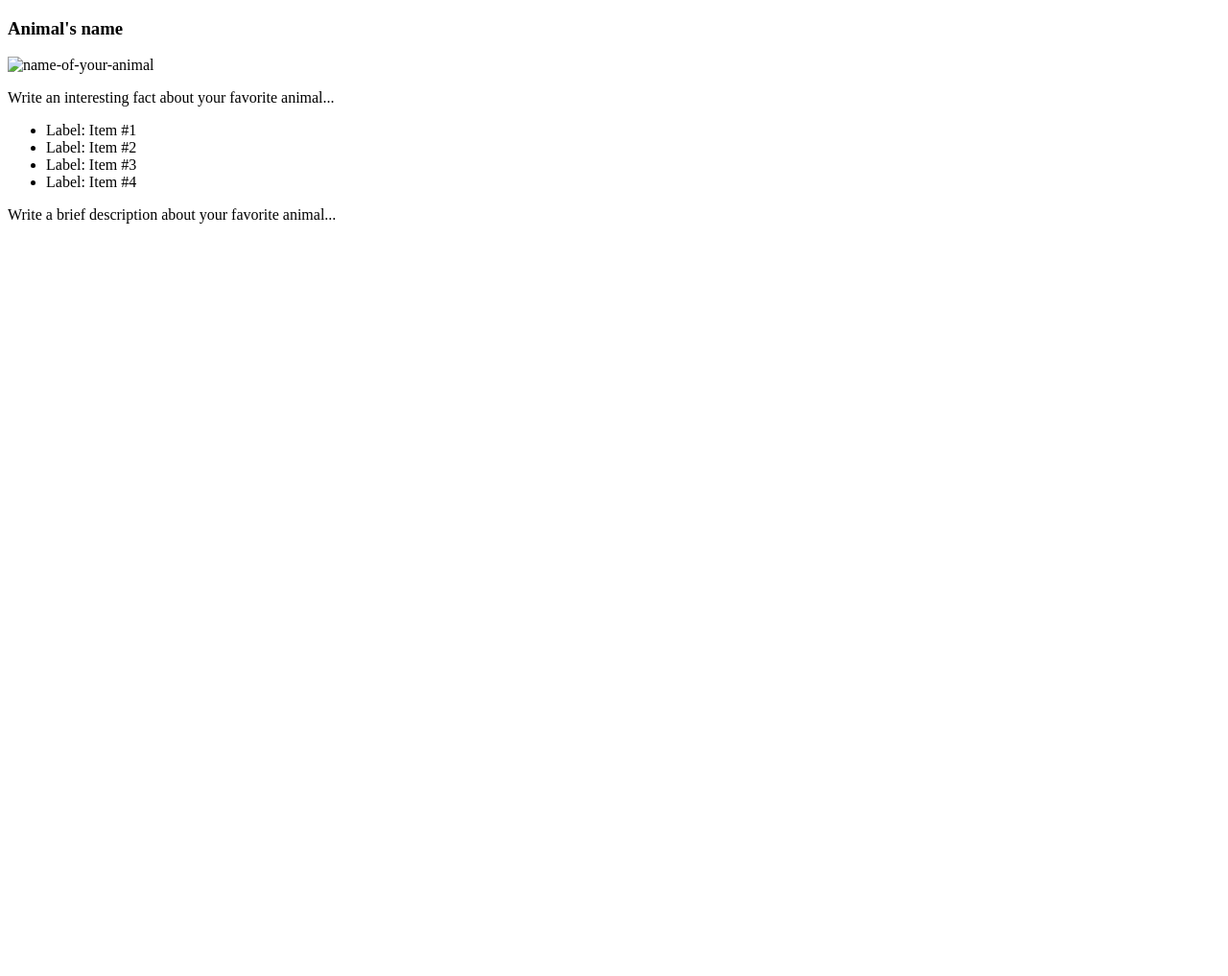
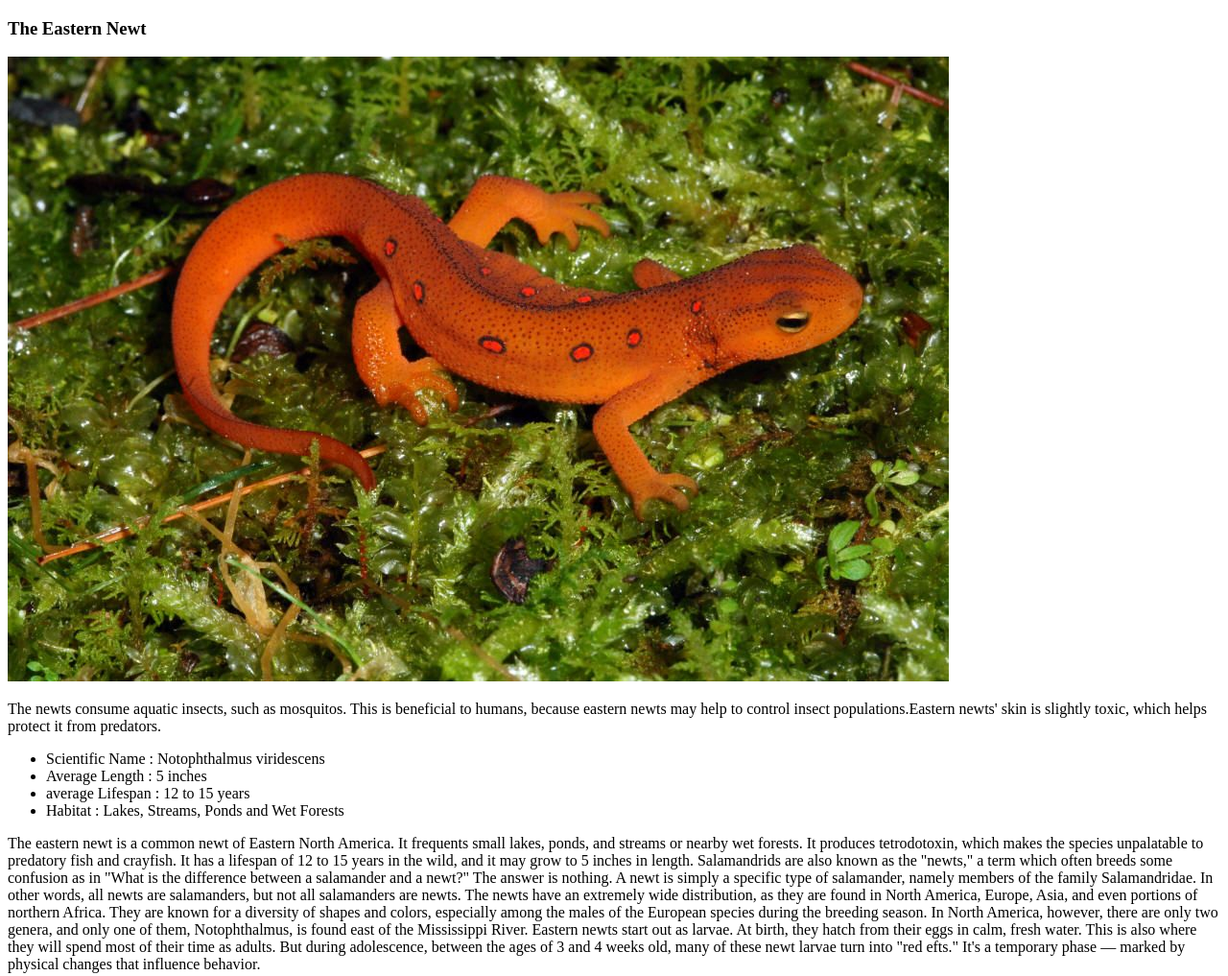
Before and after one commit to ChinweCodes/Frontend-Web-Development-Fundamentals-Nanodegree-Program, a plain HTML site: page Animal-Trading-Cards/card.html in a window 1280 px wide. Shown: the whole page at 96% size. Before the commit the page ends 800 px from the top, so only its background shows below. Drawn offline with Linux system fonts and the light colour scheme.

Commit message:
card.html completed

```diff
--- a/Animal-Trading-Cards/card.html
+++ b/Animal-Trading-Cards/card.html
@@ -5,23 +5,39 @@
 	<title>Animal Trading Cards</title>
 </head>
 <body>
+	<link rel="stylesheet" href="./style.css"/>
 	<div>
 		<!-- your favorite animal's name goes here -->
-		<h3>Animal's name</h3>
+		<h3> The Eastern Newt </h3>
 		<!-- your favorite animal's image goes here -->
-		<img src="placeholder.png" alt="name-of-your-animal">
+		<img src="Eastern-Newt.jpg" alt="The Eastern Newt">
 		<div>
+
 			<!-- your favorite animal's interesting fact goes here -->
-			<p>Write an interesting fact about your favorite animal...</p>
+			<p> The newts consume aquatic insects, such as mosquitos. This is beneficial to humans, because eastern newts
+                may help to control insect populations.Eastern newts' skin is slightly toxic, which helps protect it from predators.
+            </p>
 			<ul>
 				<!-- your favorite animal's list items go here -->
-				<li><span>Label</span>: Item #1</li>
-				<li><span>Label</span>: Item #2</li>
-				<li><span>Label</span>: Item #3</li>
-				<li><span>Label</span>: Item #4</li>
+				<li><span> Scientific Name </span>: Notophthalmus viridescens </li>
+				<li><span> Average Length </span>: 5 inches </li>
+				<li><span> average Lifespan </span>: 12 to 15 years </li>
+				<li><span> Habitat </span>: Lakes, Streams, Ponds and Wet Forests </li>
 			</ul>
 			<!-- your favorite animal's description goes here -->
-			<p>Write a brief description about your favorite animal...</p>
+			<p> The eastern newt is a common newt of Eastern North America. It frequents small lakes, ponds, and streams or
+                nearby wet forests. It produces tetrodotoxin, which makes the species unpalatable to predatory
+                fish and crayfish. It has a lifespan of 12 to 15 years in the wild, and it may grow to 5 inches in length. Salamandrids
+                are also known as the "newts," a term which often breeds some confusion as in "What is the difference between
+                a salamander and a newt?" The answer is nothing. A newt is simply a specific type of salamander, namely members of
+                the family Salamandridae. In other words, all newts are salamanders, but not all salamanders are newts. The newts have an
+                extremely wide distribution, as they are found in North America, Europe, Asia, and even portions of northern Africa. They are
+                known for a diversity of shapes and colors, especially among the males of the European species during the breeding season.
+                In North America, however, there are only two genera, and only one of them, Notophthalmus, is found east of the Mississippi River.
+                Eastern newts start out as larvae. At birth, they hatch from their eggs in calm, fresh water. This is also where they will
+                spend most of their time as adults. But during adolescence, between the ages of 3 and 4 weeks old, many of these newt larvae
+                turn into "red efts." It's a temporary phase — marked by physical changes that influence behavior.
+         </p>
 		</div>
 	</div>
 </body>
```
Also changed, not shown: Animal-Trading-Cards/Eastern-Newt.jpg (added).
